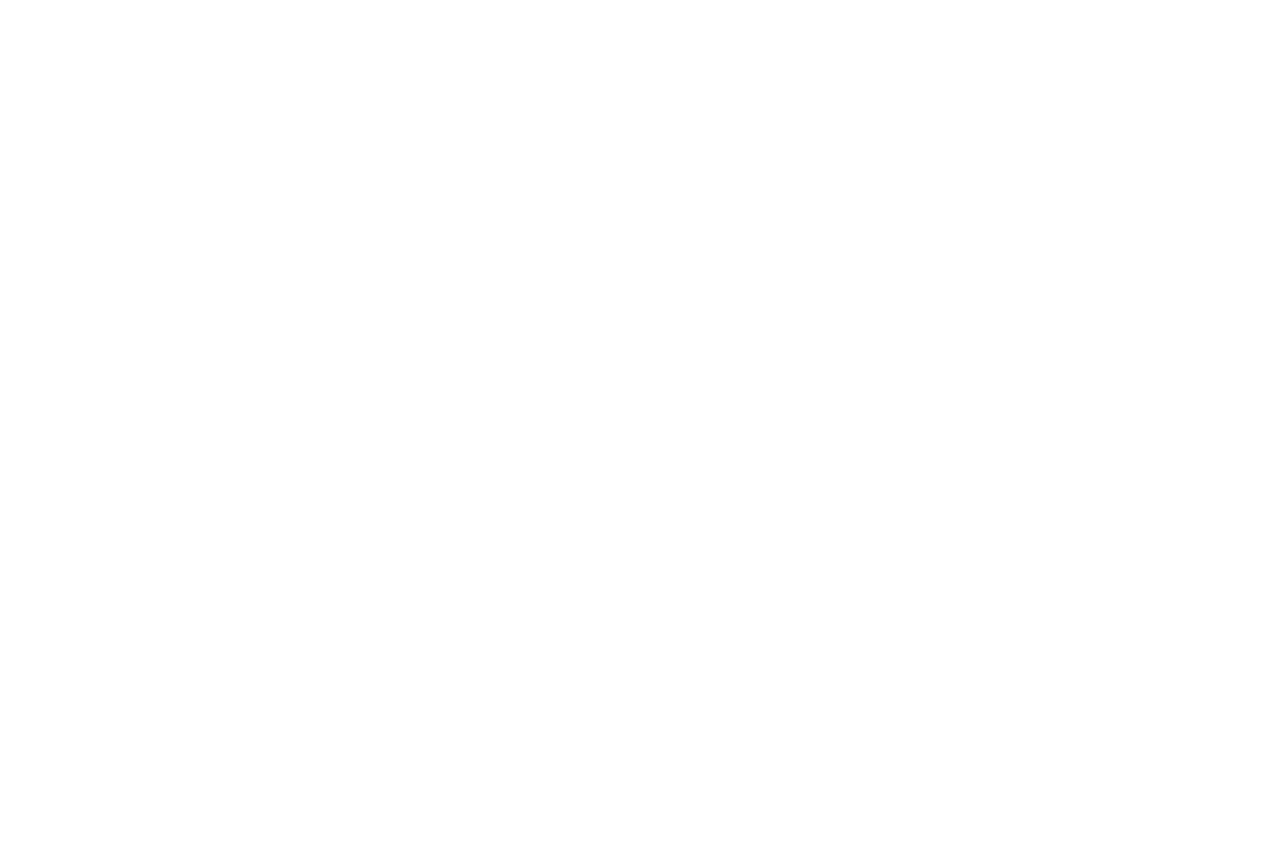
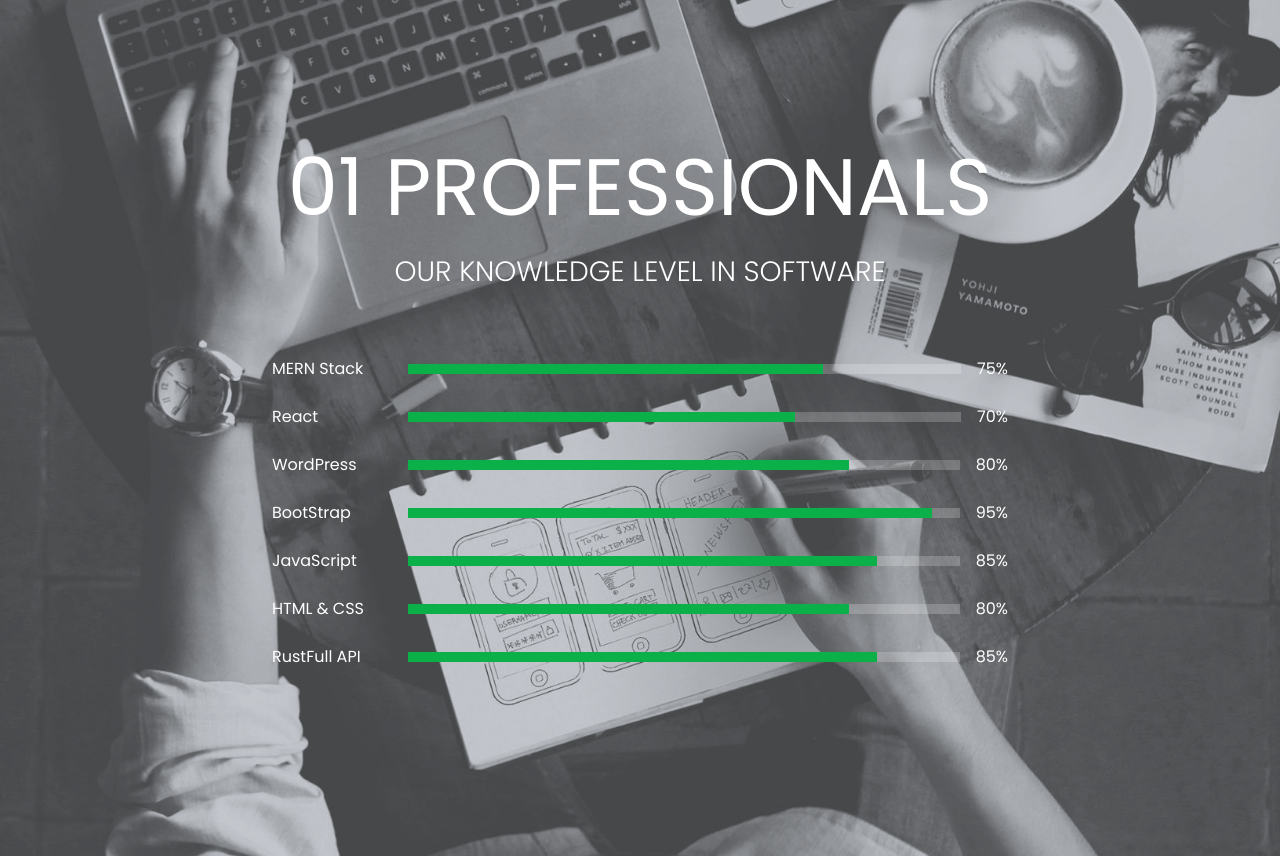
Before and after one commit to Karthikramesh12/FreeLancing-Portfolio, a React (Vite) app: page / in a window 1280 px wide. Shown: the part 960-1816 px from the top of the page. Before the commit the page ends 936 px from the top, so only its background shows below. Built offline with nearby package versions, Linux system fonts and the light colour scheme.

Commit message:
added skills section

```diff
--- a/src/App.jsx
+++ b/src/App.jsx
@@ -1,11 +1,13 @@
 import './App.css'
 import LoadingScreen from './Components/Loadin Screen/LoadingScreen'
+import Skills from './Components/Nav/Skills/Skills'
 function App() {
 
 
   return (
     <>
       <LoadingScreen/>
+      <Skills/>
     </>
   )
 }
--- a/src/Components/Hero/Hero.css
+++ b/src/Components/Hero/Hero.css
@@ -19,6 +19,7 @@ img {
 .hero-content {
     padding-left: 25rem; /* Moves the text more to the right */
     max-width: fit-content; /* Prevents unnecessary stretching */
+    z-index: 1;
   }
   .color{
     color: var(--text-bold);
--- /dev/null
+++ b/src/Components/Nav/Skills/Skills.css
@@ -0,0 +1,27 @@
+.progress {
+    background-color: rgba(255, 255, 255, 0.2);
+    border-radius: 0; /* Remove rounded corners */
+    overflow: hidden;
+  }
+
+  .progress-bar {
+    width: 0;
+    background-color: #0cb048 !important;
+    border-radius: 0; /* Ensure no rounded edges */
+  }
+
+
+  .tint-overlay {
+    background-color: #707a8a;
+    opacity: 0.4;
+    mix-blend-mode: multiply;
+  }
+  .text-color{
+    color: var(--text-light);
+  }
+  .skills-bg {
+    width: 100%;
+    height: 100%;
+    position: absolute;
+    object-fit: contain; /* Ensures the image stretches to fit */
+  }
--- /dev/null
+++ b/src/Components/Nav/Skills/Skills.jsx
@@ -0,0 +1,116 @@
+import './Skills.css';
+import Skill_img from '../../../assets/Images/Services-icons/035244_9f46dd7c6e524eef94172c670fff1913~mv2_d_1920_1343_s_2.jpg';
+import { useState, useRef, useEffect } from 'react';
+
+function Skills() {
+  const [visibleBars, setVisibleBars] = useState(new Array(7).fill(false));
+  const sectionRef = useRef(null);
+
+  const skills = [
+    { name: "MERN Stack", percentage: 75 },
+    { name: "React", percentage: 70 },
+    { name: "WordPress", percentage: 80 },
+    { name: "BootStrap", percentage: 95 },
+    { name: "JavaScript", percentage: 85 },
+    { name: "HTML & CSS", percentage: 80 },
+    { name: "RustFull API", percentage: 85 }
+  ];
+
+  useEffect(() => {
+    const observer = new IntersectionObserver(
+      ([entry]) => {
+        if (entry.isIntersecting) {
+          skills.forEach((_, index) => {
+            setTimeout(() => {
+              setVisibleBars(prev => {
+                const newBars = [...prev];
+                newBars[index] = true;
+                return newBars;
+              });
+            }, index * 200);
+          });
+          observer.unobserve(entry.target);
+        }
+      },
+      { threshold: 0.2 }
+    );
+
+    if (sectionRef.current) {
+      observer.observe(sectionRef.current);
+    }
+
+    return () => {
+      if (sectionRef.current) {
+        observer.unobserve(sectionRef.current);
+      }
+    };
+  }, []);
+
+  return (
+    <div className="position-relative vh-100" style={{ minHeight: '110vh' }} ref={sectionRef}>
+      {/* Background image */}
+      <div className="skills-bg">
+      <img
+        src={Skill_img}
+        alt="Skills background"
+        className="w-100 h-100 object-fit-cover position-absolute"
+      />
+      </div>
+
+      {/* Tint overlay */}
+      <div className="tint-overlay position-absolute top-0 start-0 w-100 h-100" />
+
+      {/* Content container */}
+      <div className="position-absolute w-100 h-100">
+        <div className="container h-100 d-flex flex-column justify-content-center">
+          <div className="text-center mb-5">
+            <h2 className="display-1 text-color fw-normal mb-3">01 PROFESSIONALS</h2>
+            <p className="lead text-white fs-3">OUR KNOWLEDGE LEVEL IN SOFTWARE</p>
+          </div>
+
+          <div className="row justify-content-center">
+            <div className="col-md-8">
+              {skills.map((skill, index) => (
+                <div
+                  key={index}
+                  className="mb-4 d-flex align-items-center"
+                  style={{
+                    opacity: visibleBars[index] ? 1 : 0,
+                    transform: `translateY(${visibleBars[index] ? '0' : '20px'})`,
+                    transition: 'all 0.5s ease-out'
+                  }}
+                >
+                  {/* Skill Name (Left Side) */}
+                  <span className="text-color fw-normal me-3" style={{ minWidth: "120px" }}>
+                    {skill.name}
+                  </span>
+
+                  {/* Progress Bar (Right Side) */}
+                  <div className="progress flex-grow-1" style={{ height: '10px' }}>
+                    <div
+                      className="progress-bar progress-bar-animated"
+                      role="progressbar"
+                      style={{
+                        width: visibleBars[index] ? `${skill.percentage}%` : '0%',
+                        backgroundColor: '#0cb048', /* Solid green color */
+                        transition: 'width 1s ease-in-out'
+                      }}
+                      aria-valuenow={visibleBars[index] ? skill.percentage : 0}
+                      aria-valuemin="0"
+                      aria-valuemax="100"
+                    />
+                  </div>
+
+                  {/* Percentage (Right Side) */}
+                  <span className="text-white fw-normal ms-3">{skill.percentage}%</span>
+                </div>
+              ))}
+            </div>
+          </div>
+        </div>
+      </div>
+    </div>
+  );
+}
+
+export default Skills;
```
Also changed, not shown: src/assets/Images/Services-icons/035244_9f46dd7c6e524eef94172c670fff1913~mv2_d_1920_1343_s_2.jpg (added).
